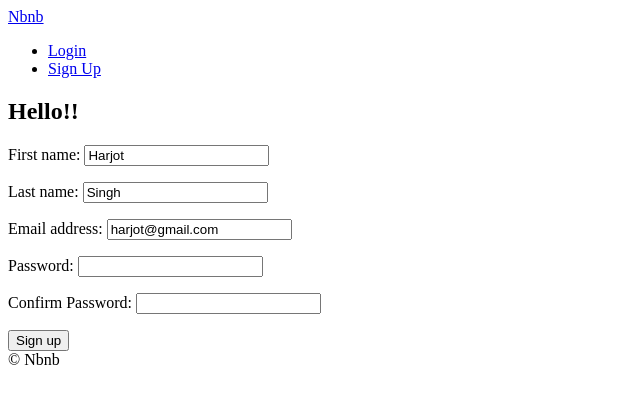
After one commit to parasdtu/airbnb-clone, a Django app: page /users/signup in a window 1280 px wide. The commit adds this page. Shown: the top 404 px of the page, without its empty margins (0-640 px from the left). Run offline with Django 3.2, Linux system fonts and the light colour scheme.

Commit message:
User sign up complete

```diff
--- a/templates/partials/nav.html
+++ b/templates/partials/nav.html
@@ -9,5 +9,6 @@
   <li><a href="{% url 'users:logout' %}">Log out</a></li>
   {% else %}
   <li><a href="{% url 'users:login' %}">Login</a></li>
+  <li><a href="{% url 'users:signup' %}">Sign Up</a></li>
   {% endif %}
 </ul>
--- /dev/null
+++ b/templates/users/signup.html
@@ -0,0 +1,22 @@
+{% extends 'base.html' %}
+
+{% block page_name %}
+    Sign up
+{% endblock page_name %}
+
+
+{% block search_bar %}
+{% endblock search_bar %}
+{% block content %}
+
+    <h2>Hello!!</h2>
+
+  <form method="POST" action="{% url 'users:signup' %}">
+        {% csrf_token %}
+        {{form.as_p}}
+        <button>Sign up</button>
+    </form>
+
+
+
+{% endblock content %}
--- a/users/forms.py
+++ b/users/forms.py
@@ -73,3 +73,108 @@ class LoginForm(forms.Form):
 # we have to return the value from the above described clean functions
 # otherwise it is almost as equivalent as removing the field
 # ie. will return None unless we return a value
+
+
+class SignUpForm(forms.ModelForm):
+    class Meta:
+        # here we specify the model we want to create a form for
+        # also we can specify fields acc to what we want
+
+        # models is required
+        model = models.User
+
+        # fields are required
+        fields = (
+            "first_name",
+            "last_name",
+            "email",
+        )
+
+    password = forms.CharField(widget=forms.PasswordInput)
+    password1 = forms.CharField(widget=forms.PasswordInput, label="Confirm Password")
+
+    # we don't have to use clean email anymore cuz it will be
+    # cleaned by ModelForm
+
+    # however we need to clean password cuz it is custom
+    # and not defined in model
+
+    def clean_password1(self):
+        # note that you can get password from clean_password1
+        # but you can not get password1 from clean_password
+        # because it is declared below password and thus is not cleaned yet
+        password = self.cleaned_data.get("password")
+        password1 = self.cleaned_data.get("password1")
+
+        if password != password1:
+            # passwords do not match
+            raise forms.ValidationError("Passwords do not match")
+        else:
+            # can return password and move further with signup
+            return password
+
+    """ModelForm by default has a save method, just like clean
+    but we have to override it to customize saving,
+    as in this case we want username to be email"""
+
+    def save(self, *args, **kwargs):
+        user = super().save(commit=False)
+        """the above call saye to create the user object
+        BUT do not add it to database
+        because we will do it on our own"""
+
+        print(self.cleaned_data)
+        user.username = self.cleaned_data.get("email")
+        user.set_password(self.cleaned_data.get("password"))
+        user.save()
+
+
+# very annoying to create fields like these for all models...
+# django provides ModelForm to create a form linked to a model
+# it will have all required fields
+class SignUpForm1(forms.Form):
+
+    first_name = forms.CharField(max_length=80)
+    last_name = forms.CharField(max_length=80)
+    email = forms.EmailField()
+    password = forms.CharField(widget=forms.PasswordInput)
+    password1 = forms.CharField(widget=forms.PasswordInput, label="Confirm Password")
+
+    def clean_email(self):
+        email = self.cleaned_data.get("email")
+        try:
+            models.User.objects.get(email=email)
+            # if no error means user already exists
+            raise forms.ValidationError("User already exists with this email")
+        except models.User.DoesNotExist:
+            # now this means this is a new email and user can be created
+            return email
+
+    def clean_password1(self):
+        # note that you can get password from clean_password1
+        # but you can not get password1 from clean_password
+        # because it is declared below password and thus is not cleaned yet
+        password = self.cleaned_data.get("password")
+        password1 = self.cleaned_data.get("password1")
+
+        if password != password1:
+            # passwords do not match
+            raise forms.ValidationError("Passwords do not match")
+        else:
+            # can return password and move further with signup
+            return password
+
+    def save(self):
+        first_name = self.cleaned_data.get("first_name")
+        last_name = self.cleaned_data.get("last_name")
+        email = self.cleaned_data.get("email")
+        password = self.cleaned_data.get("password")
+
+        user = models.User.objects.create_user(
+            username=email,
+            email=email,
+            password=password,
+        )
+        user.first_name = first_name
+        user.last_name = last_name
+        user.save()
--- a/users/models.py
+++ b/users/models.py
@@ -40,8 +40,15 @@ class User(AbstractUser):
     gender = models.CharField(choices=GENDER_CHOICES, max_length=10, blank=True)
     bio = models.TextField(default="", blank=True)
     birthdate = models.DateField(blank=True, null=True)
-    language = models.CharField(choices=LANGUAGE_CHOICES, max_length=2, blank=True)
+    language = models.CharField(
+        choices=LANGUAGE_CHOICES, max_length=2, blank=True, default=LANGUAGE_ENGLISH
+    )
 
-    currency = models.CharField(choices=CURRENCY_CHOICES, max_length=3, blank=True)
+    currency = models.CharField(
+        choices=CURRENCY_CHOICES,
+        max_length=3,
+        blank=True,
+        default=CURRENCY_INR,
+    )
 
     superhost = models.BooleanField(default=False)
--- a/users/urls.py
+++ b/users/urls.py
@@ -5,4 +5,5 @@ app_name = "users"
 urlpatterns = [
     path("login", views.LoginView.as_view(), name="login"),
     path("logout", views.log_out, name="logout"),
+    path("signup", views.SignUpView.as_view(), name="signup"),
 ]
--- a/users/views.py
+++ b/users/views.py
@@ -6,6 +6,7 @@ from django.contrib.auth import authenticate, login, logout
 from . import forms
 
 
+# does the same thing as the LoginView1 class
 class LoginView(FormView):
 
     template_name = "users/login.html"
@@ -20,6 +21,8 @@ class LoginView(FormView):
         if user is not None:
             login(self.request, user)
         return super().form_valid(form)
+        # super takes us to the success url automatically
+        # we don't have to redirect
 
 
 # Create your views here.
@@ -76,3 +79,27 @@ def log_out(request):
     elif request.method == "POST":
         pass
 """
+
+
+class SignUpView(FormView):
+    template_name = "users/signup.html"
+    form_class = forms.SignUpForm
+    success_url = reverse_lazy("core:home")
+    initial = {
+        "first_name": "Harjot",
+        "last_name": "Singh",
+        "email": "harjot@gmail.com",
+    }
+
+    def form_valid(self, form):
+        print("cleaned data= ", form.cleaned_data)
+        form.save()
+        email = form.cleaned_data.get("email")
+        password = form.cleaned_data.get("password")
+        user = authenticate(self.request, username=email, password=password)
+        if user is not None:
+            login(self.request, user)
+        return super().form_valid(form)
+
+    # super takes us to the success url automatically
+    # we don't have to redirect
```
Also changed, not shown: db.sqlite3.
